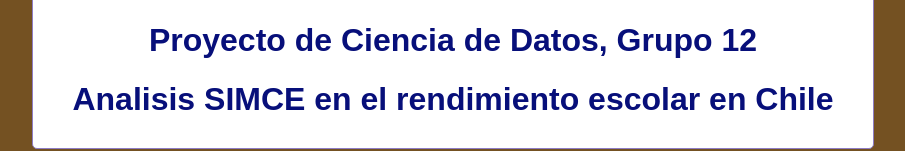
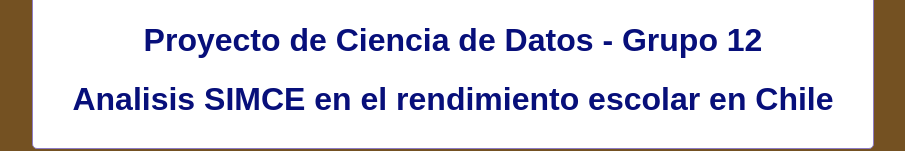
Before and after one commit to jlevipil/Pagina-Proyecto-12, a plain HTML site: page index.html in a window 1280 px wide. Shown: the part 196-347 px from the top of the page, without its empty margins (187-1092 px from the left). Drawn offline with Linux system fonts and the light colour scheme.

Commit message:
Update index.html

```diff
--- a/index.html
+++ b/index.html
@@ -70,7 +70,7 @@
     <header>
         <img src="img/simce.jfif" alt="SIMCE" class="top-left">
         <img src="img/logo-uc.jpg" alt="UC" class="top-rigth" width="100px">
-        <h1>Proyecto de Ciencia de Datos, Grupo 12</h1>
+        <h1>Proyecto de Ciencia de Datos - Grupo 12</h1>
         <h1>Analisis SIMCE en el rendimiento escolar en Chile</h1>
 
     </header>
```
